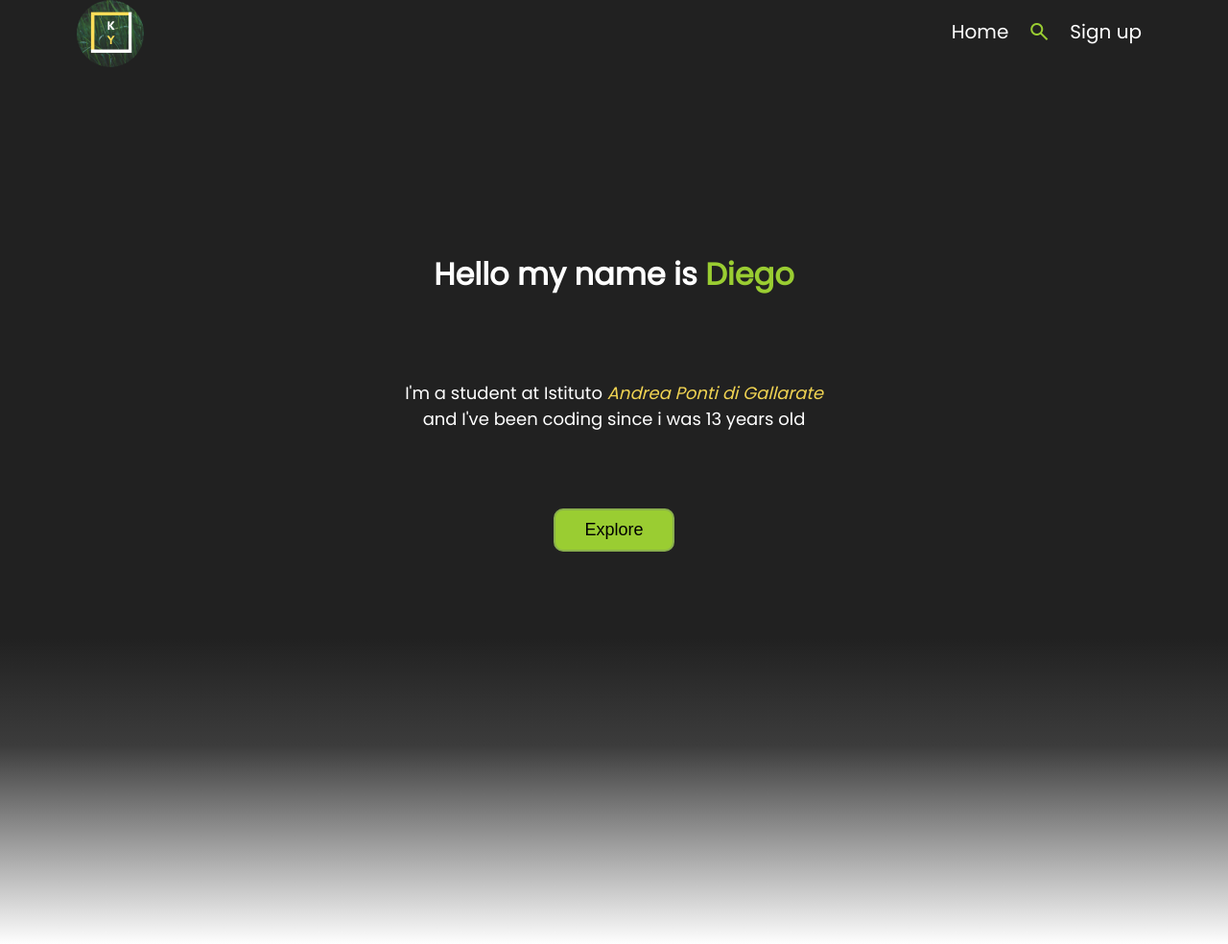
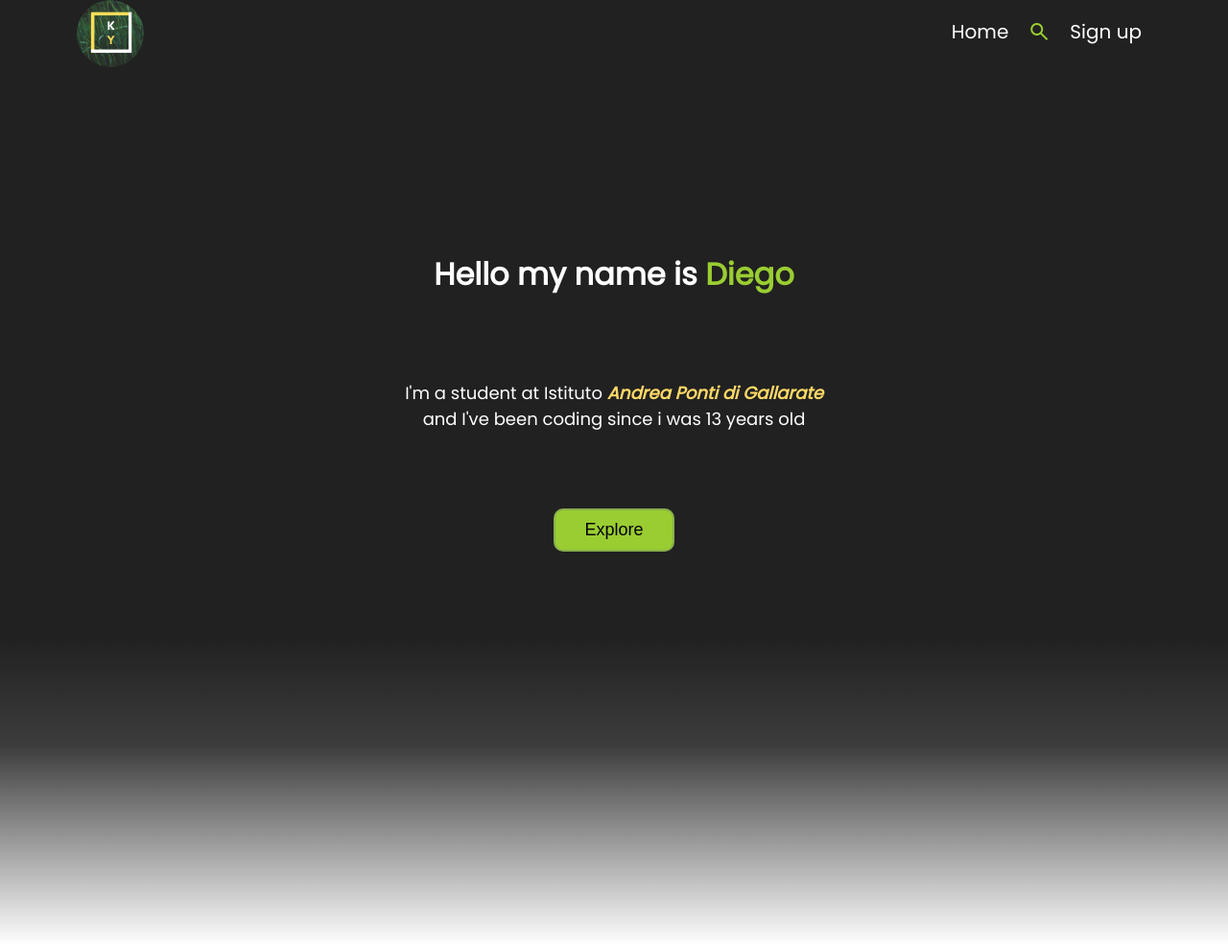
Before and after one commit to KyoozCPR/Portfolio-website, a Django app: page / in a window 1280 px wide. Shown: the top 984 px of the page at 96% size. Run offline with Django 4.2, Linux system fonts and the light colour scheme.

Commit message:
added new css animations 🎶

```diff
--- a/PollsApp/templates/PollsApp/home/index.html
+++ b/PollsApp/templates/PollsApp/home/index.html
@@ -39,7 +39,7 @@
         <h1 id="Name">Hello my name is <p style="color: yellowgreen; display:inline-block">Diego</p></h1>
         <div id="Statement">
             <p style="display:inline-block; margin: 0;">I'm a student at Istituto</p>
-            <a href="httpdisplay: inline-block;s://www.iisponti.edu.it/" style="color: rgb(240, 211, 82);"><i>Andrea Ponti di Gallarate</i></a>
+            <a id="link" href="https://www.iisponti.edu.it/"><i>Andrea Ponti di Gallarate</i></a>
             <p style="margin:0">and I've been coding since i was 13 years old</p>
         </div>
     </div>
--- a/static/css/index.css
+++ b/static/css/index.css
@@ -14,6 +14,37 @@
     font-size: 18px;
     margin-top: 3em;
 }
+
+
+#link{
+    position: relative;
+    font-weight: 800;
+    color: hsl(45 100% 70%);
+    z-index: 1;
+
+}
+
+#link::before {
+    z-index: -1;
+    background: hsl(0, 0%, 100%);
+    content: "";
+    inset: 0;
+    position: absolute;
+    transform: scaleX(0);
+    transform-origin: right;
+    transition: transform 0.5s ease-in-out;
+
+}
+
+#link:hover::before {
+    transform: scaleX(1);
+    transform-origin: left;
+}
+
+#link:hover{
+    color:black;
+}
+
 
 .popup_selector {
     display: flex;
```
Also changed, not shown: collected_static_files/css/index.css (+31 -0 lines).
